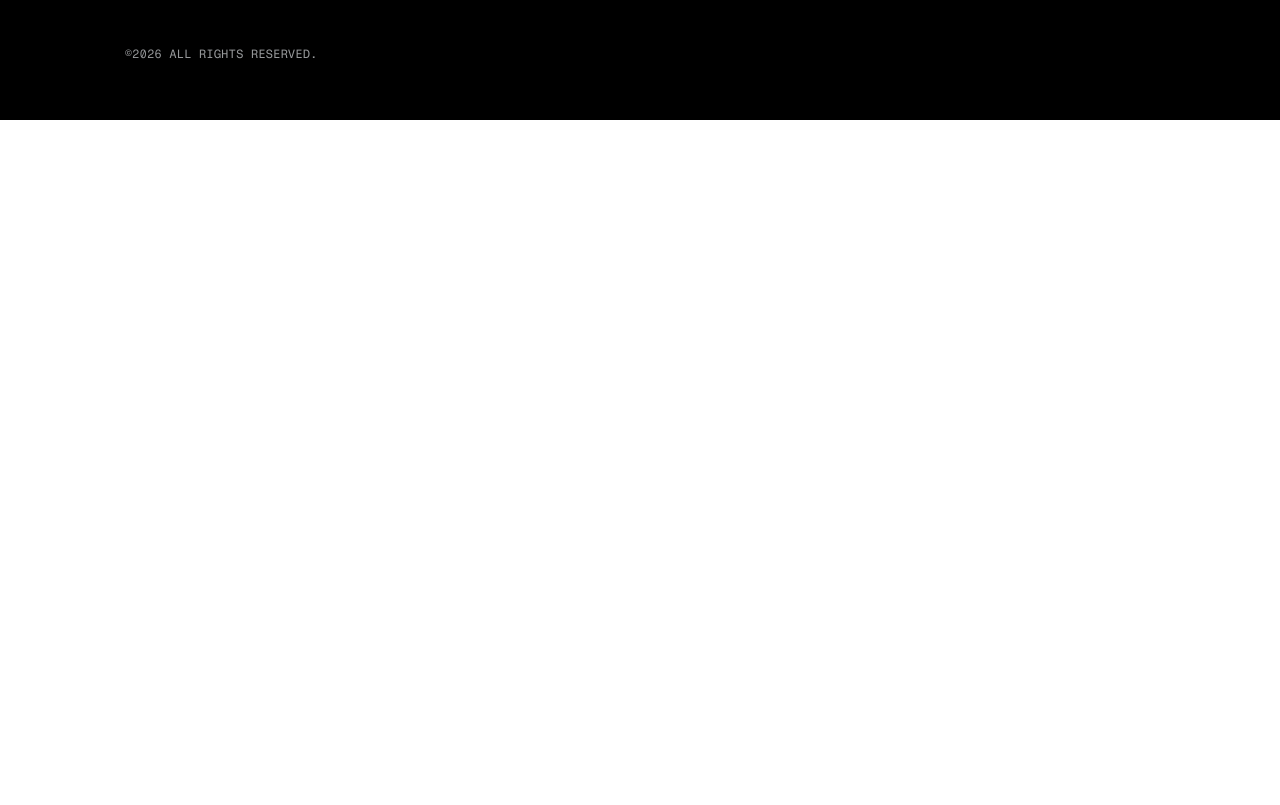
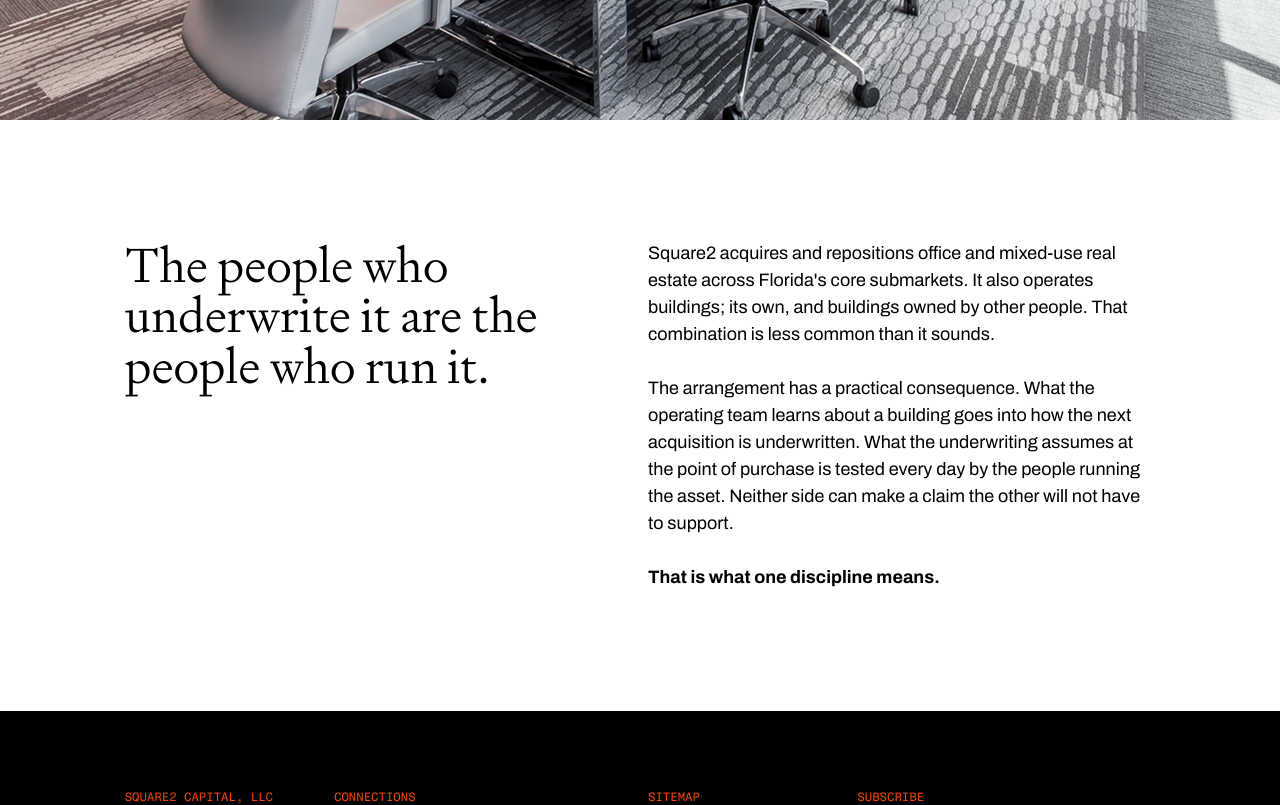
Before and after one commit to isofftherecord/square2, a Next.js app: page /platform in a window 1280 px wide. Shown: the part 680-1485 px from the top of the page. Before the commit the page ends 800 px from the top, so only its background shows below. Built offline with nearby package versions, Linux system fonts and the light colour scheme.

Commit message:
changes plataform

```diff
--- a/src/app/(site)/platform/page.tsx
+++ b/src/app/(site)/platform/page.tsx
@@ -1,7 +1,6 @@
 import type { Metadata } from "next";
-
-
-import type { TitleHeroSlide } from "@/components/second-hero";
+import { DoubleBlock } from "@/components/double-block";
+import { TitleHero, type TitleHeroSlide } from "@/components/second-hero";
 
 export const metadata: Metadata = {
   title: "Platform — Square2",
@@ -15,6 +14,27 @@ const slides: TitleHeroSlide[] = [
     alt: "Square2 platform",
   },
 ];
+
 export default function PlatformPage() {
-  return "hello";
+  return <><TitleHero slides={slides} />
+
+  <DoubleBlock
+  headingAs="h2"
+  space="4"
+  heading={<>
+ The people who underwrite it are the people who run it.
+  </>
+  }
+  body={
+    <>
+    Square2 acquires and repositions office and mixed-use real estate across Florida's core submarkets. It also operates buildings; its own, and buildings owned by other people. That combination is less common than it sounds.
+    <br /><br />
+The arrangement has a practical consequence. What the operating team learns about a building goes into how the next acquisition is underwritten. What the underwriting assumes at the point of purchase is tested every day by the people running the asset. Neither side can make a claim the other will not have to support.
+<br /><br />
+<span className="font-bold">That is what one discipline means.</span>
+    </>
+  }
+
+/>
+</>;
 }
--- a/src/components/double-block.tsx
+++ b/src/components/double-block.tsx
@@ -1,16 +1,39 @@
 import type { ReactNode } from "react";
-//titulo en h1, body en p
+
+type HeadingLevel = "h1" | "h2";
+
 type DoubleBlockProps = {
   heading: ReactNode;
   body: ReactNode;
+  headingAs?: HeadingLevel;
+  space?: string;
 };
 
-export function DoubleBlock({ heading, body }: DoubleBlockProps) {
+const headingClass: Record<HeadingLevel, string> = {
+  h1: "text-h1",
+  h2: "text-h2",
+};
+
+const spanClasses: Record<number, string> = {
+  4: 'lg:col-span-4',
+  5: 'lg:col-span-5',
+
+  // ...add whatever values `space` can actually take
+};
+
+export function DoubleBlock({
+  heading,
+  body,
+  headingAs = "h1",
+  space = "lg:col-span-5",
+}: DoubleBlockProps) {
+  const Heading = headingAs;
+
   return (
     // 10 columnas centradas (1 vacía a cada lado); en móvil se apilan.
     <section className="s2-subgrid items-start py-30">
-      <div className="col-span-12 lg:col-start-2 lg:col-span-5">
-        <p className="text-h1">{heading}</p>
+    <div className={`col-span-12 lg:col-start-2 lg:col-span-5`}>
+        <Heading className={headingClass[headingAs]}>{heading}</Heading>
       </div>
       <div className="col-span-12 lg:col-span-5">
         <p className="text-body">{body}</p>
```
